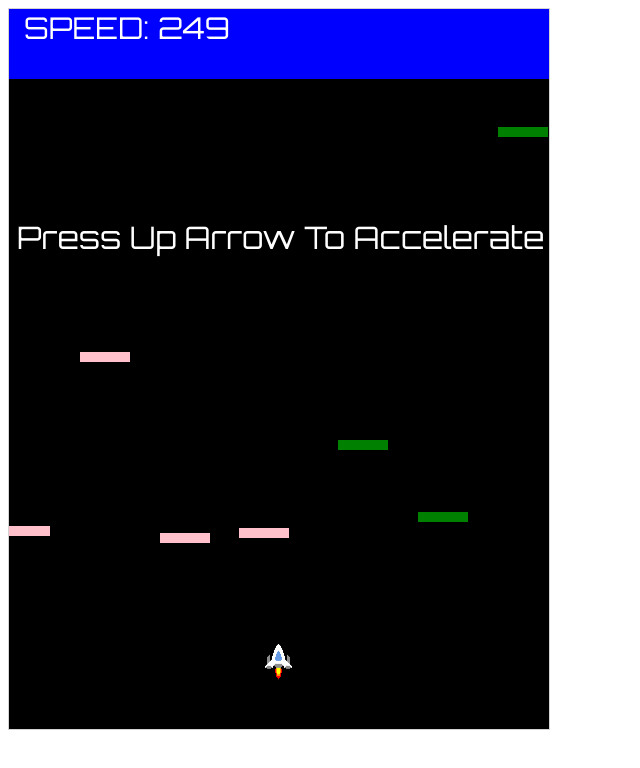
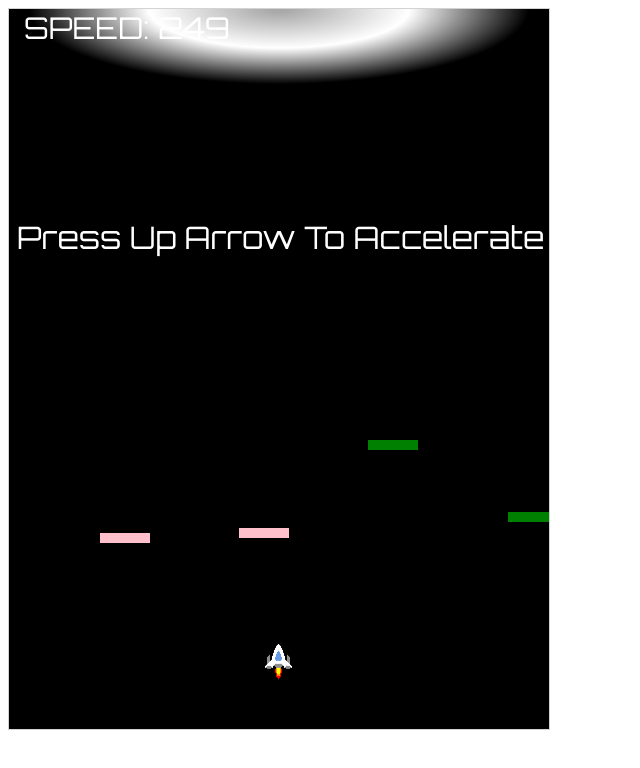
Before and after one commit to Tomo3030/KesselRun, a plain HTML site: page try2.html in a window 1280 px wide. Shown: the whole page, without its empty margins (0-640 px from the left). Drawn offline with Linux system fonts and the light colour scheme.

Commit message:
changed look of finish boarder

```diff
--- a/objects.js
+++ b/objects.js
@@ -72,6 +72,17 @@
                 ctx.rotate(this.angle);
                 ctx.drawImage(this.image,this.cropPosX,this.cropPosY,28,36, this.width / -2, this.height / -2, this.width, this.height);
                 ctx.restore();
+            } else if(this.type == 'gradient'){
+                let grd = ctx.createRadialGradient(this.width/2,0,10,this.width/2,0,250);
+                grd.addColorStop(0, "darkgray");
+                grd.addColorStop(.5, "white");
+                grd.addColorStop(1,"black");
+                ctx.save();
+                ctx.globalAlpha = alpha;
+                ctx.scale(1,.3);
+                ctx.fillStyle = grd;
+                ctx.fillRect(this.x, this.y, this.width, this.height);
+                ctx.restore();
             }
             else {
                 ctx.fillRect(this.x, this.y, this.width, this.height)
--- a/try2.html
+++ b/try2.html
@@ -18,7 +18,7 @@
         function startGame() {
             myGameArea.start();
             myGamePiece = new component(28,36,"spaceship.png",(myGameArea.canvas.width/2), myGameArea.canvas.height * .95, "image");
-            finishBorder = new component(myGameArea.canvas.width, 70, "blue",0,0);
+            finishBorder = new component(myGameArea.canvas.width, 300, "grd" ,0,0,"gradient");
             //the finish line is what the gamePiece must actually crashWith() in order to win.
             finishline = new component(myGameArea.canvas.width,28,"transparent",0,0);
             score = new component("30px","Orbitron","white",15,30,"text");
@@ -61,7 +61,7 @@
         }
 
         function displayInstructions(){
-            if(myGameArea.keys == null){
+            if(gameOn && myGamePiece.speed < 3){
                 startText = new component("31px", "Orbitron", "fff", 8, myGameArea.canvas.height/3,"text");
                 startText.text = "Press Up Arrow To Accelerate";
                 startText.update();
@@ -72,7 +72,7 @@
             let obstacleOrginSide;
             return function(){
                 //obstacles
-                if (myGameArea.frameNo == 1 || everyInterval(40)){
+                if (myGameArea.frameNo == 1 || everyInterval(70)){
                     end = myGameArea.canvas.height - myGameArea.canvas.height * .20;
                     start = myGameArea.canvas.height - myGameArea.canvas.height * .90;
                     x = myGameArea.canvas.width;
@@ -185,7 +185,7 @@
                     myGamePiece.moveAngle = myGamePiece.speed;
                     animateSpaceship("left");
                 }
-                if (myGameArea.keys && myGameArea.keys[38] && (myGamePiece.speed < 2)) {
+                if (myGameArea.keys && myGameArea.keys[38] && (myGamePiece.speed < 3)) {
                     myGamePiece.speed += .03;
                     animateSpaceship("fullblast") }
                     if (myGameArea.keys && myGameArea.keys[40]) {myGamePiece.speed += -.01; }
```
